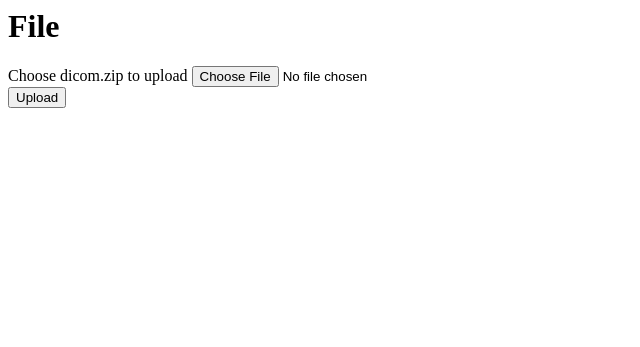
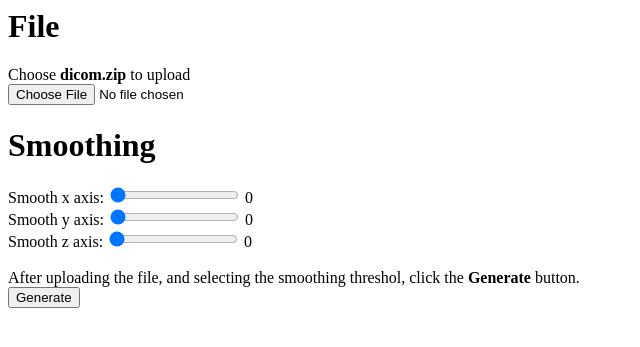
Before and after one commit to hoangph3/Dicom-3D-Generation, a FastAPI app: page /v1/modelapi/ in a window 1280 px wide. Shown: the top 347 px of the page, without its empty margins (0-640 px from the left). Run offline with FastAPI, Linux system fonts and the light colour scheme.

Commit message:
add smooth api

```diff
--- a/app.py
+++ b/app.py
@@ -1,4 +1,4 @@
-from fastapi import File, UploadFile, Request, FastAPI, HTTPException, APIRouter
+from fastapi import File, UploadFile, Request, FastAPI, HTTPException, APIRouter, Form
 from fastapi.templating import Jinja2Templates
 from fastapi.responses import FileResponse, StreamingResponse
 from zipfile import ZipFile
@@ -21,9 +21,10 @@ def main(request: Request):
 
 
 @router.post("/upload")
-def upload(request: Request, file: UploadFile = File(...)):
+def upload(request: Request, file: UploadFile = File(...), x: int = Form(...), y: int = Form(...), z: int = Form(...)):
 
     # TODO: Save upload file
+    print("Smoothing params:", x, y, z)
     work_dir = tempfile.TemporaryDirectory()
     work_dir_name = work_dir.name
     upload_file = os.path.join(work_dir_name, file.filename)
@@ -58,11 +59,27 @@ def upload(request: Request, file: UploadFile = File(...)):
     mesh_file = "_".join([nifti_file.split('.')[0], str(int(time.time()))]) + ".stl"
     subprocess.run(f"./nii2mesh/nii2mesh {segment_file} -v 1 -i b {mesh_file}", shell=True)
 
+    # TODO: Smoothing
+    from utility.smoothing import smooth
+    smooth_mesh_file = "smooth_" + mesh_file
+    smooth(
+        input_file=mesh_file, output_file=smooth_mesh_file, **{
+            "x": {"factor": 0.5, "iterations": x},
+            "y": {"factor": 0.5, "iterations": y},
+            "z": {"factor": 0.5, "iterations": z}
+        }
+    )
+
     # Clean up
     # work_dir.cleanup()
     print(f"Work dir: {work_dir_name}")
     shutil.copy(mesh_file, f"/tmp/{os.path.basename(mesh_file)}")
-    return templates.TemplateResponse("display.html", {"request": request,  "file_name": os.path.basename(mesh_file)})
+    shutil.copy(smooth_mesh_file, f"/tmp/{os.path.basename(smooth_mesh_file)}")
+
+    return templates.TemplateResponse(
+        "display.html",
+        {"request": request,  "mesh_file": os.path.basename(mesh_file), "smooth_mesh_file": os.path.basename(smooth_mesh_file)}
+    )
 
 
 @router.get("/download/{filename}")
--- a/templates/display.html
+++ b/templates/display.html
@@ -4,8 +4,10 @@
   </head>
    <body>
       <h1>File</h1>
-      <a href="/v1/modelapi">Upload another dicom.zip</a>
+      <a href="/v1/modelapi">Upload another <b>dicom.zip</b></a>
       <br/>
-      <a href="/v1/modelapi/download/{{ file_name }}">Download STL file</a>
+      <a href="/v1/modelapi/download/{{ mesh_file }}">Download Raw STL file</a>
+      <br/>
+      <a href="/v1/modelapi/download/{{ smooth_mesh_file }}">Download Smooth STL file</a>
    </body>
 </html>
--- a/templates/index.html
+++ b/templates/index.html
@@ -5,9 +5,31 @@
    <body>
         <h1>File</h1>
         <form method="post" action="/v1/modelapi/upload"  enctype="multipart/form-data">
-            <label for="file">Choose dicom.zip to upload</label>
-            <input type="file" id="files" name="file"><br>
-            <input type="submit" value="Upload">
+            <label for="file">Choose <b>dicom.zip</b> to upload</label>
+            <br/>
+            <input type="file" id="files" name="file">
+            <br/>
+
+            <h1>Smoothing</h1>
+            <label for="x">Smooth x axis:</label>
+            <input type="range" value="0" max="100" name="x" oninput="x_out.value = this.value" id="x">
+            <output id="x_out">0</output>
+            <br/>
+
+            <label for="y">Smooth y axis:</label>
+            <input type="range" value="0" max="100" name="y" oninput="y_out.value = this.value" id="y">
+            <output id="y_out">0</output>
+            <br/>
+
+            <label for="z">Smooth z axis:</label>
+            <input type="range" value="0" max="100" name="z" oninput="z_out.value = this.value" id="z">
+            <output id="z_out">0</output>
+            <br/>
+
+            <br/>
+            After uploading the file, and selecting the smoothing threshol, click the <b>Generate</b> button.
+            <br/>
+            <input type="submit" value="Generate">
         </form>
    </body>
 </html>
```
Also changed, not shown: utility/smoothing.py (added, +45 -0 lines), 2 other files.
